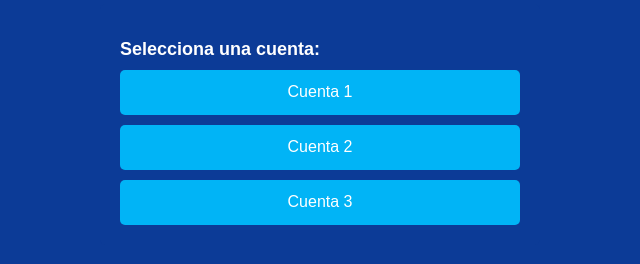
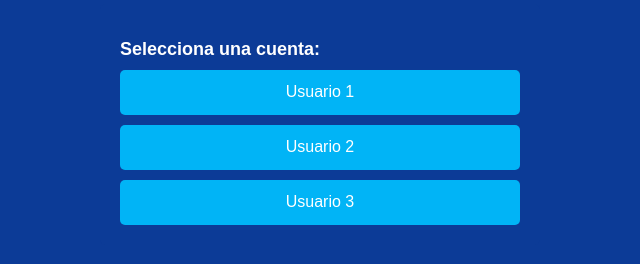
Before and after one commit to ACSBITMEN/Cajero-Automatico, a plain HTML site: page docs/index.html in a window 1280 px wide. Shown: the part 164-428 px from the top of the page, 320-960 px from the left. Drawn offline with Linux system fonts and the light colour scheme.

Commit message:
Commit Update

```diff
--- a/docs/index.html
+++ b/docs/index.html
@@ -22,9 +22,9 @@
 
     <div id="accounts"><!--CONTENEDOR CUENTAS -->
         <h2>Selecciona una cuenta:</h2> <!--TITULO SECUNDARIO -->
-        <button onclick="selectAccount(0)">Cuenta 1</button><!--BOTON DE CUENTA-->
-        <button onclick="selectAccount(1)">Cuenta 2</button><!--BOTON DE CUENTA-->
-        <button onclick="selectAccount(2)">Cuenta 3</button><!--BOTON DE CUENTA-->
+        <button onclick="selectAccount(0)">Usuario 1</button><!--BOTON DE CUENTA-->
+        <button onclick="selectAccount(1)">Usuario 2</button><!--BOTON DE CUENTA-->
+        <button onclick="selectAccount(2)">Usuario 3</button><!--BOTON DE CUENTA-->
     </div>
 
     <div id="login" style="display: none;"><!--CONTENEDOR LOGIN -->
```
